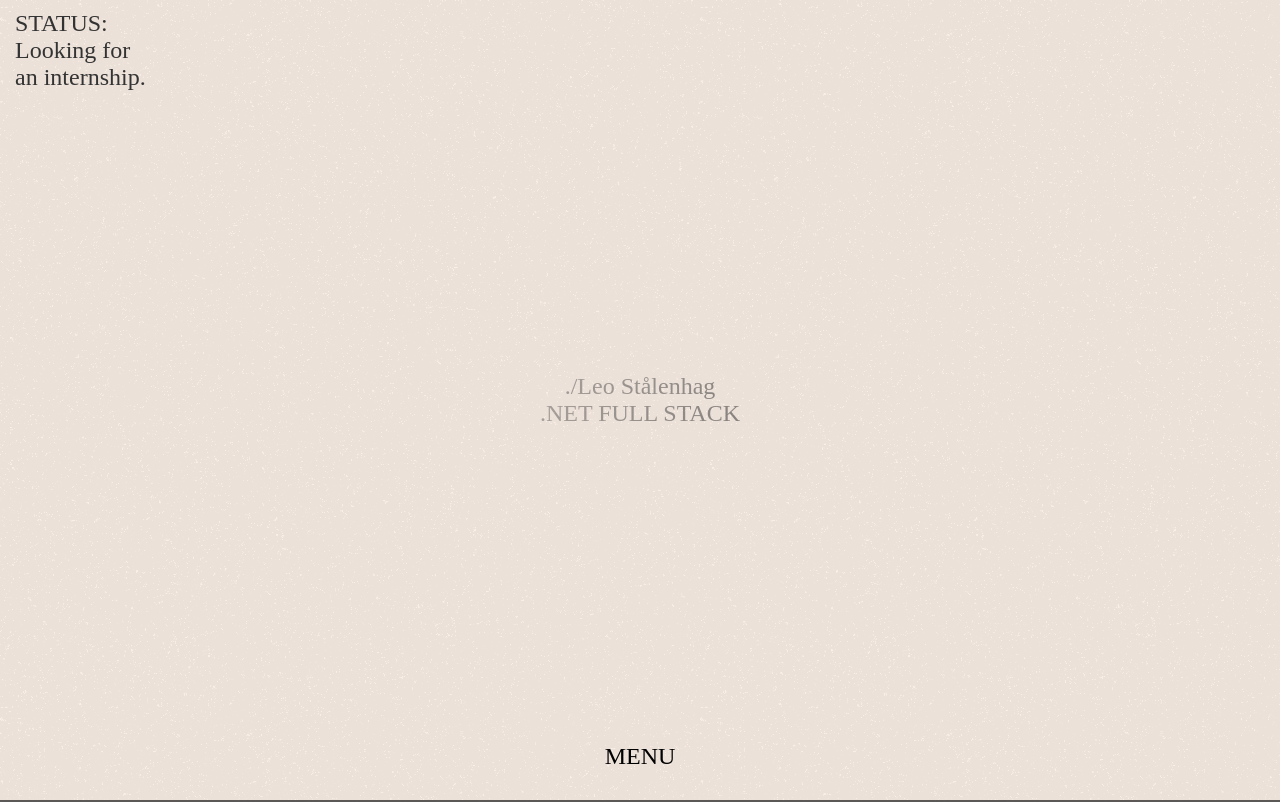
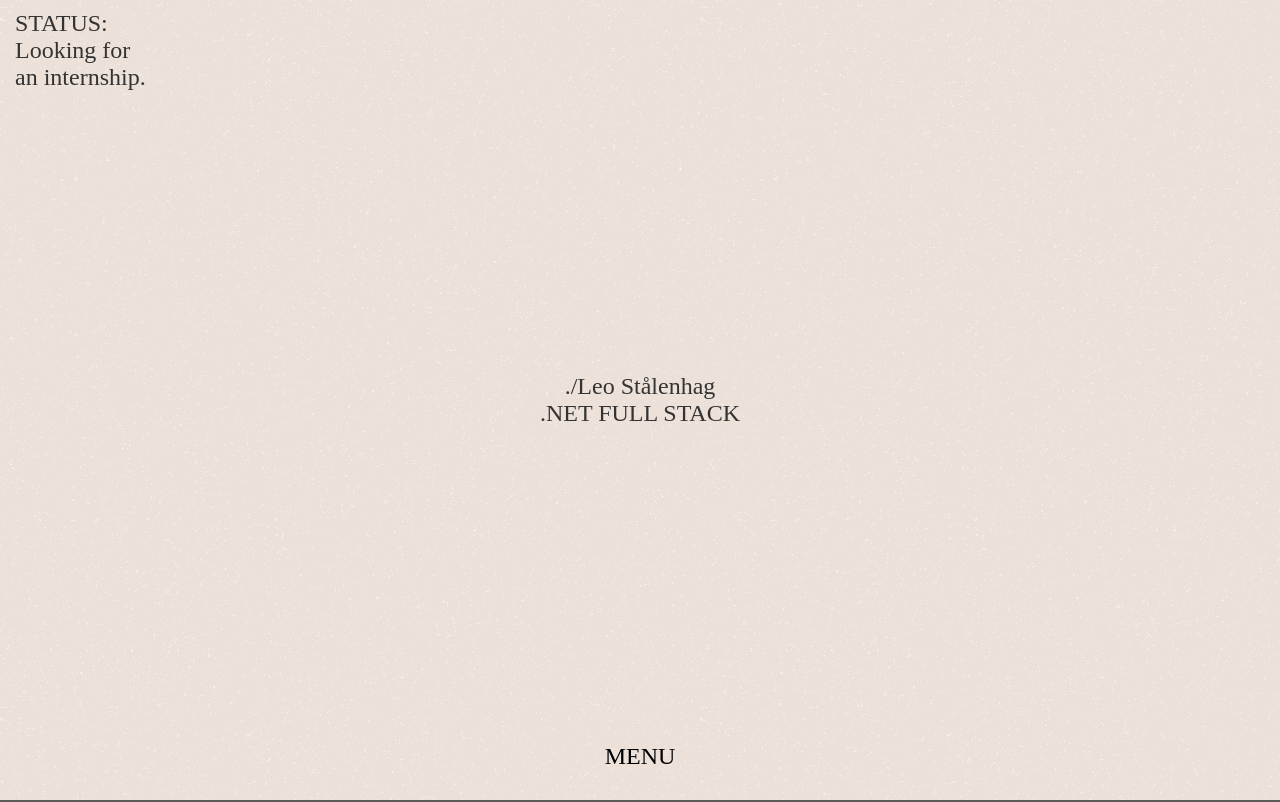
Before and after one commit to L-stal/Portfolio, a React (Vite) app: page /CV in a window 1280 px wide. Shown: the top 802 px of the page. Built offline with nearby package versions, Linux system fonts and the light colour scheme; a web font is replaced by a local one.

Commit message:
Working on fixes

```diff
--- a/src/index.css
+++ b/src/index.css
@@ -38,8 +38,16 @@ html {
   text-align: center;
   width: 100vw;
 }
-
 .shimmer {
+  display: flex;
+  text-align: center;
+  justify-content: center;
+  align-items: center;
+  height: 100vh;
+  flex-direction: column;
+}
+/*Laggy on phones*/
+/* .shimmer {
   display: flex;
   -webkit-mask: linear-gradient(-70deg, #000 30%, #0005, #000 70%) right/300%
     100%;
@@ -55,7 +63,7 @@ html {
   100% {
     -webkit-mask-position: left;
   }
-}
+} */
 .shimmer > a {
   padding: 3rem;
 }
```
